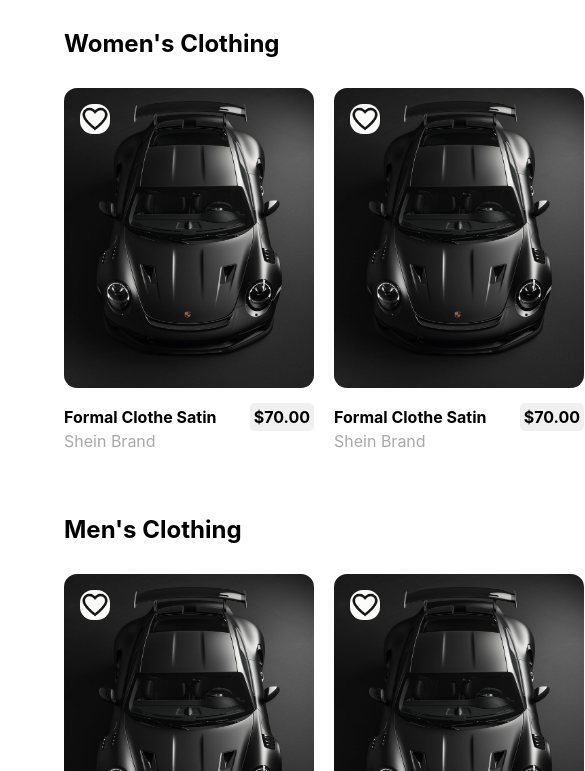
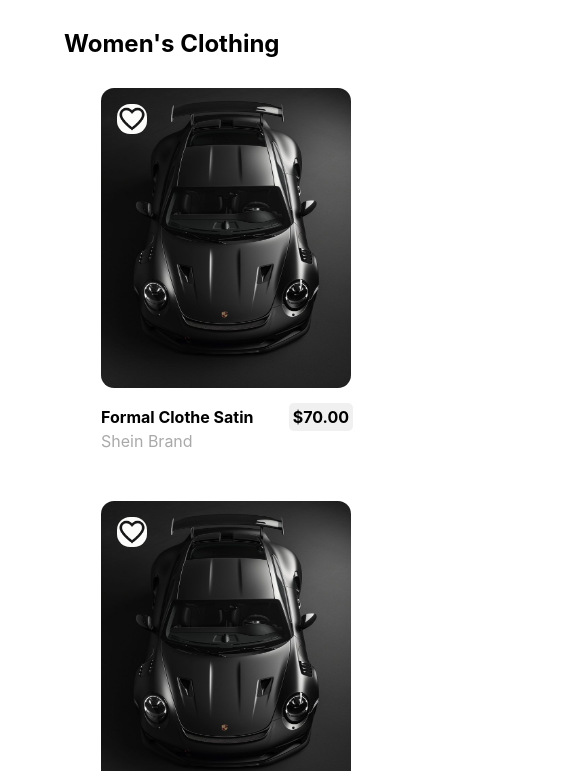
Before and after one commit to DevDario/teste-calunga-soft, a plain HTML site: page home.html in a window 390 px wide. Shown: the part 73-844 px from the top of the page, 585 px wide, since content can reach past the window. Drawn offline with Linux system fonts and the light colour scheme.

Commit message:
feat(style): adds responsivity

```diff
--- a/home.scss
+++ b/home.scss
@@ -144,3 +144,14 @@ body{
         }
     }
 }
+
+@media screen and (max-width:720px) {
+   .section{
+    .container{
+        display: flex;
+        flex-direction: column;
+        align-items: center;
+        align-self: center;
+    }
+}
+}
```
Also changed, not shown: home.css, 1 other file.
